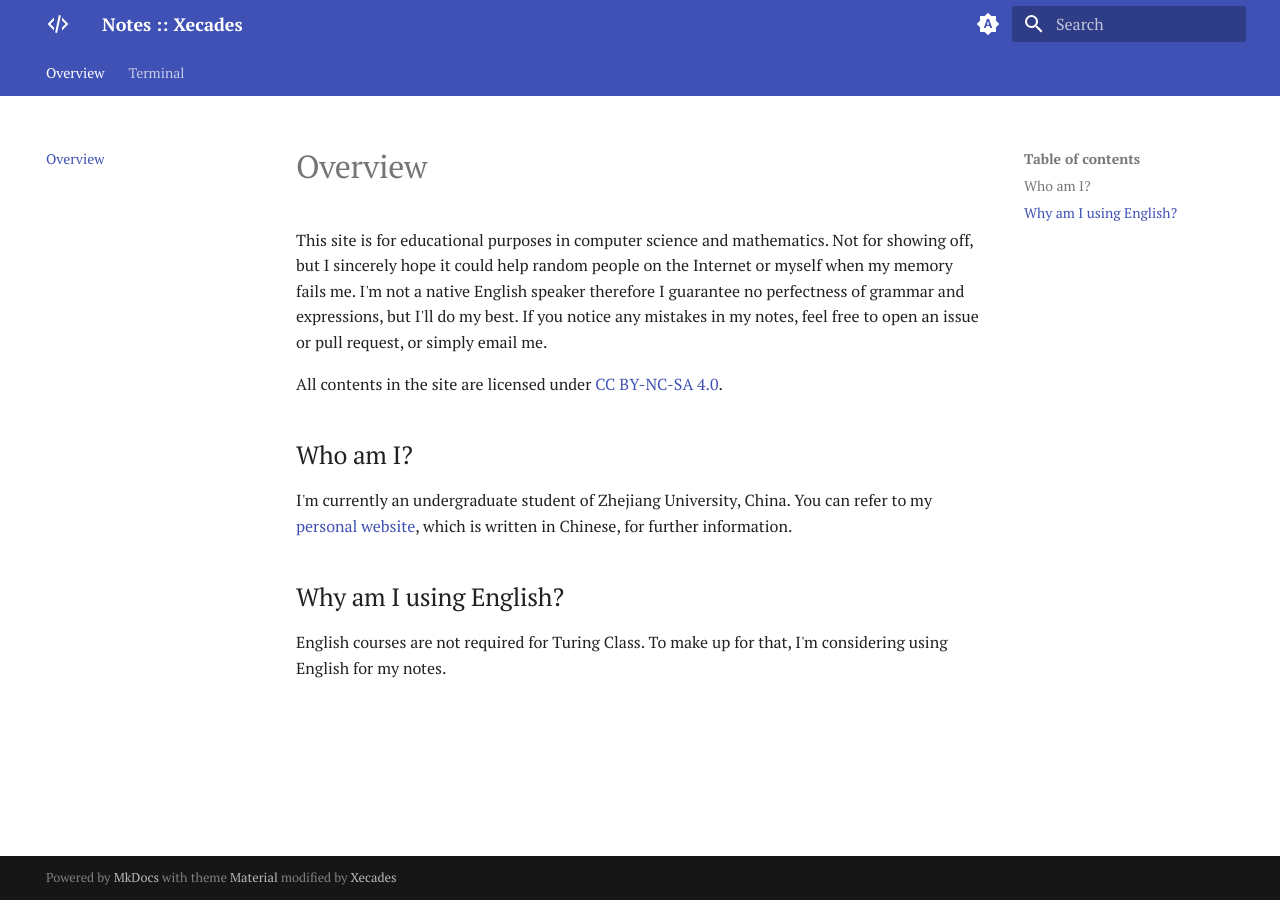
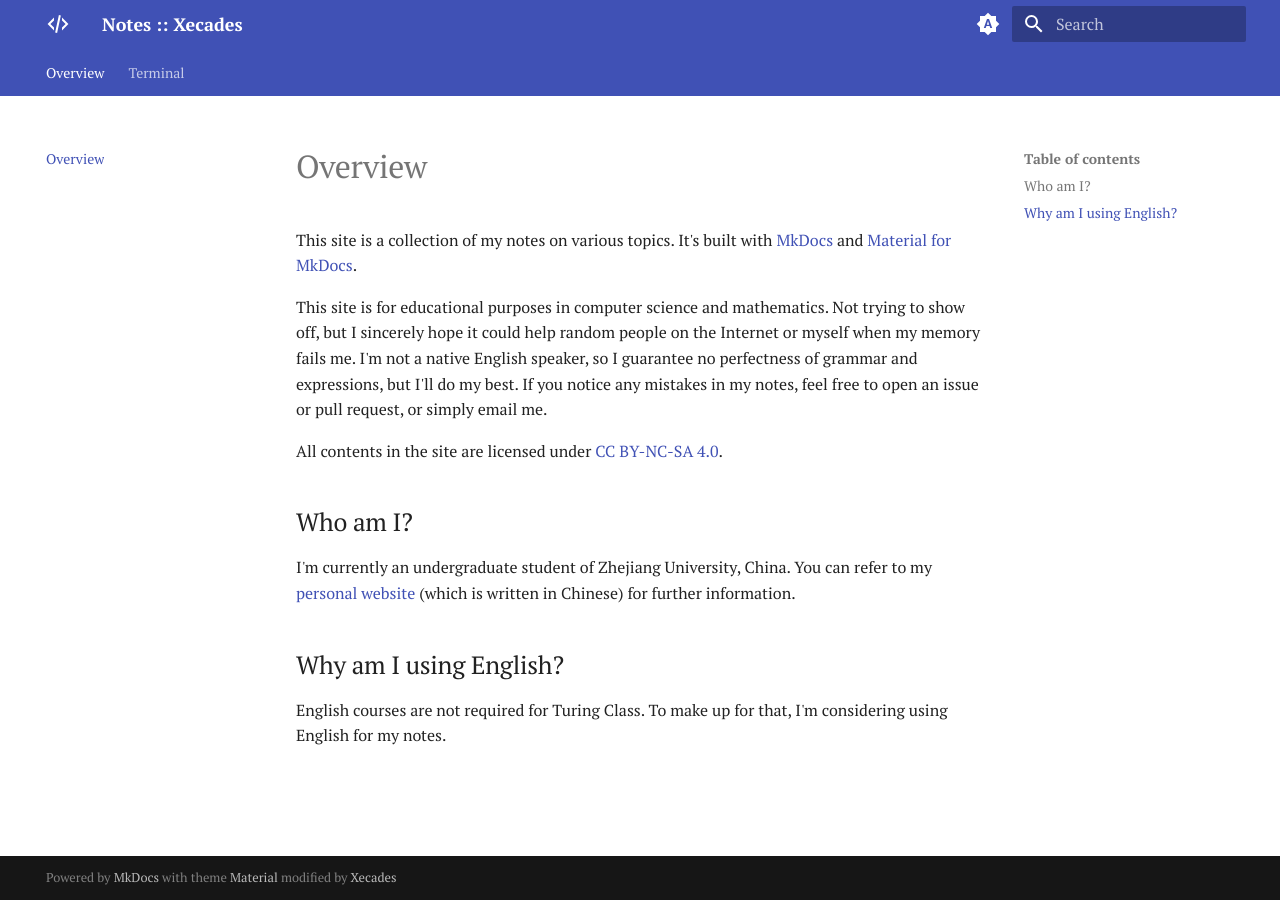
Before and after one commit to Xecades/Notes, an MkDocs documentation site: the page built from docs/index.md, in a window 1280 px wide. Built offline with MkDocs 1.6.1 and Material for MkDocs 9.7.7, drawn with Linux system fonts in a browser that asks for light colours.

Commit message:
update Overview

```diff
--- a/docs/index.md
+++ b/docs/index.md
@@ -1,12 +1,14 @@
 # Overview
 
-This site is for educational purposes in computer science and mathematics. Not for showing off, but I sincerely hope it could help random people on the Internet or myself when my memory fails me. I'm not a native English speaker therefore I guarantee no perfectness of grammar and expressions, but I'll do my best. If you notice any mistakes in my notes, feel free to open an issue or pull request, or simply email me.
+This site is a collection of my notes on various topics. It's built with [MkDocs](https://www.mkdocs.org/) and [Material for MkDocs](https://squidfunk.github.io/mkdocs-material/).
+
+This site is for educational purposes in computer science and mathematics. Not trying to show off, but I sincerely hope it could help random people on the Internet or myself when my memory fails me. I'm not a native English speaker, so I guarantee no perfectness of grammar and expressions, but I'll do my best. If you notice any mistakes in my notes, feel free to open an issue or pull request, or simply email me.
 
 All contents in the site are licensed under [CC BY-NC-SA 4.0](https://creativecommons.org/licenses/by-nc-sa/4.0/).
 
 ## Who am I?
 
-I'm currently an undergraduate student of Zhejiang University, China. You can refer to my [personal website](https://xecades.xyz/), which is written in Chinese, for further information.
+I'm currently an undergraduate student of Zhejiang University, China. You can refer to my [personal website](https://xecades.xyz/) (which is written in Chinese) for further information.
 
 ## Why am I using English?
 
```
